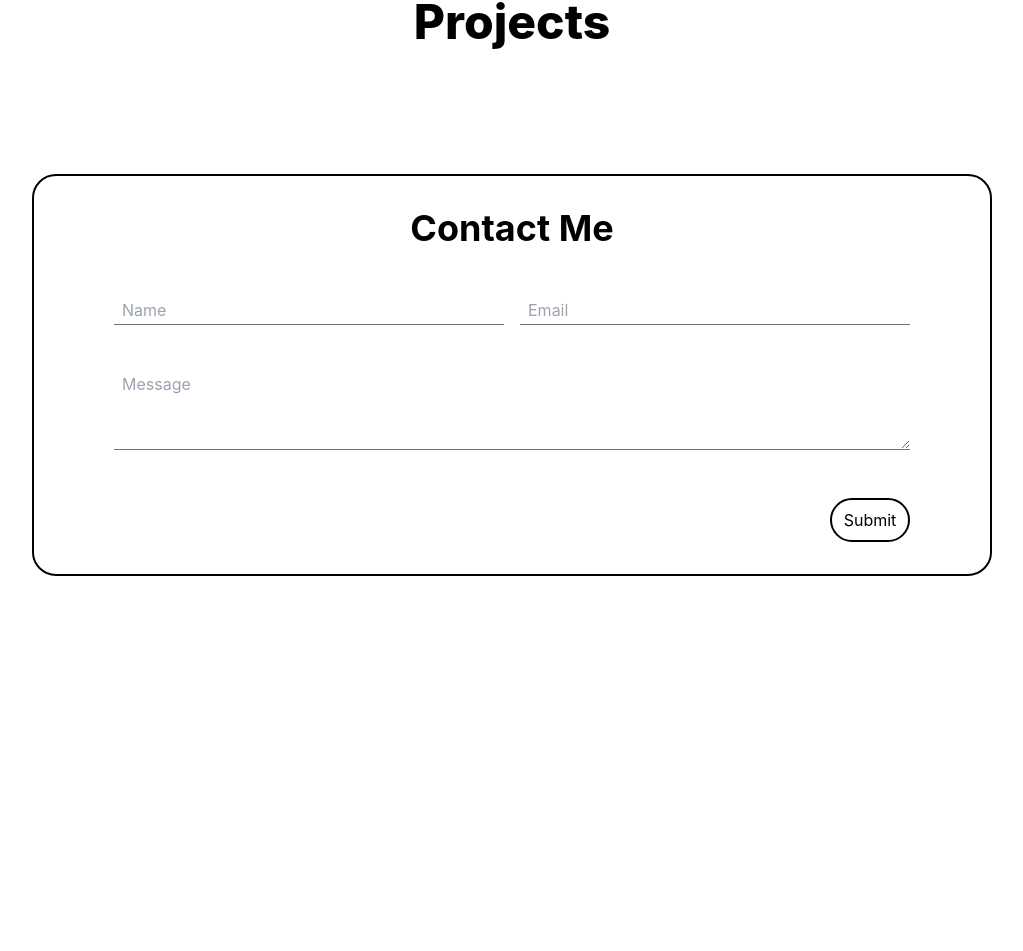
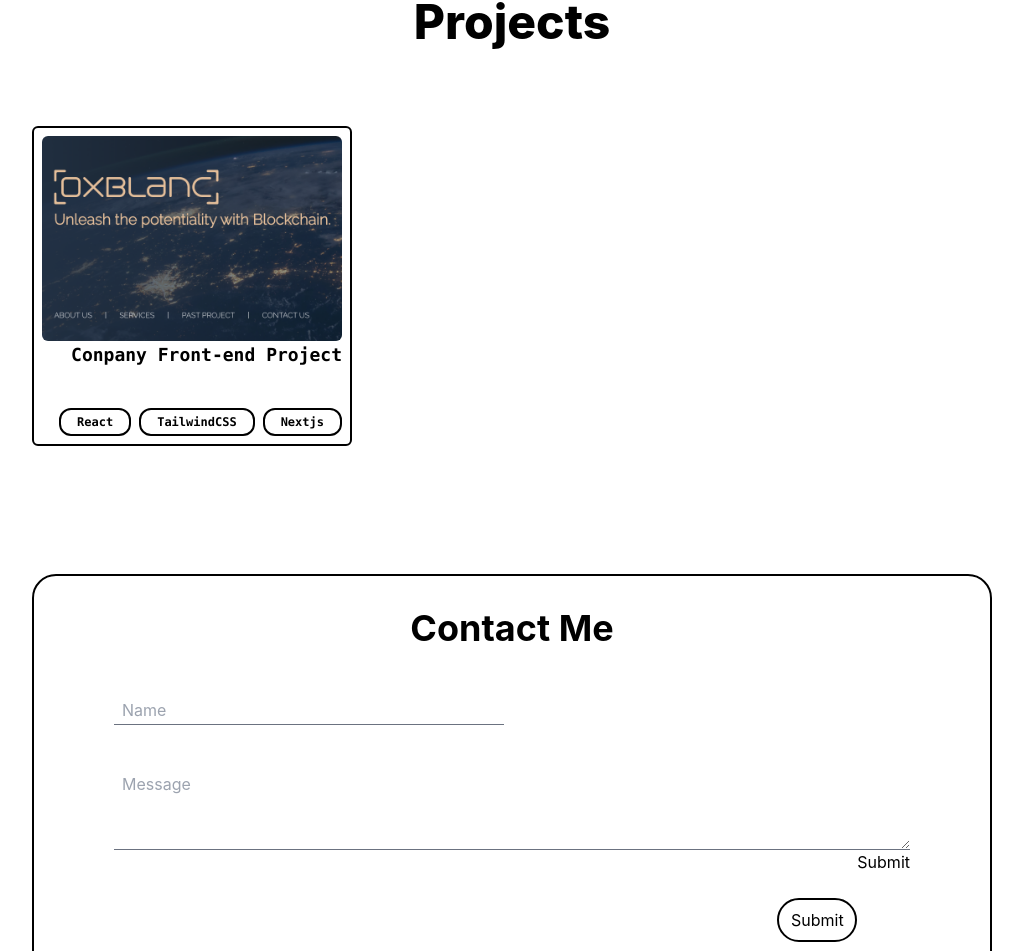
Before and after one commit to timothylam1228/Portfolio, a React (Create React App) app: page / in a window 1280 px wide. Shown: the part 2739-3690 px from the top of the page, without its empty margins (128-1151 px from the left). Before the commit the page ends 3363 px from the top, so only its background shows below. Built offline with nearby package versions, Linux system fonts and the light colour scheme.

Commit message:
update project and email

```diff
--- a/src/components/Chips.jsx
+++ b/src/components/Chips.jsx
@@ -1,9 +1,8 @@
 const Chips = (props) => {
-    const { title, color, className,textClassName } = props;
+    const { title, className, textClassName } = props;
     return (
-        <div className={`rounded-xl border-2 flex font-bold text-white border-black hover:bg-gray-400 cursor-pointer transition-all ${className}`}>
+        <div className={`rounded-xl border-2 flex font-bold text-white border-black cursor-pointer transition-all ${className}`}>
             {/* hover enlarge */}
-
             <div className={` font-mono px-4 py-1 flex-wrap ${textClassName}`}>
                 {title}
             </div>
--- a/src/components/Contact.jsx
+++ b/src/components/Contact.jsx
@@ -1,6 +1,11 @@
 import Container from "./Container";
+import { useState } from "react";
+const Contact = () => {
 
-const Contact = () => {
+    const [email, setEmail] = useState("")
+    const [message, setMessage] = useState("")
+    const [name, setName] = useState("")
+
     return (
         <Container>
             <div id="contact" className="flex flex-col border-2 border-black w-full py-8 rounded-3xl">
@@ -8,14 +13,20 @@ const Contact = () => {
                     <h1 className="text-4xl font-bold">Contact Me</h1>
                     <form className="flex flex-col pt-12">
                         <div className="grid grid-rows-2 grid-cols-2 gap-4">
-                            <input className="border-b border-gray-500 appearance-none bg-transparent w-full text-gray-700 mr-3 py-1 px-2 leading-tight focus:outline-none" type="text" placeholder="Name" aria-label="Full name"></input>
-                            <input className="border-b border-gray-500 appearance-none bg-transparent w-full text-gray-700 mr-3 py-1 px-2 leading-tight focus:outline-none" type="text" placeholder="Email" aria-label="Email"></input>
+                            <input onChange={(e) => { setName(e.target.value) }} className="border-b border-gray-500 appearance-none bg-transparent w-full text-gray-700 mr-3 py-1 px-2 leading-tight focus:outline-none" type="text" placeholder="Name" aria-label="Full name"></input>
+                            {/* <input onChange={setEmail} className="border-b border-gray-500 appearance-none bg-transparent w-full text-gray-700 mr-3 py-1 px-2 leading-tight focus:outline-none" type="text" placeholder="Email" aria-label="Email"></input> */}
                         </div>
-                        <textarea id="message" name="message" className=" h-20 border-b border-gray-500 appearance-none bg-transparent w-full text-gray-700 mr-3 py-1 px-2 leading-tight focus:outline-none" placeholder="Message" aria-label="Message" />
+                        <textarea onChange={(e) => { setMessage(e.target.value) }} id="message" name="message" className=" h-20 border-b border-gray-500 appearance-none bg-transparent w-full text-gray-700 mr-3 py-1 px-2 leading-tight focus:outline-none" placeholder="Message" aria-label="Message" />
                         <div className="flex justify-end">
                             <button type="submit" className="mt-12 py-2 w-20 items-end flex justify-center border-2 border-black rounded-3xl hover:border-grey-400 hover:bg-black hover:text-white transition-all duration-300">Submit</button>
+                            <a href={`mailto:timothylam1228@gmail.com?subject=Enquire from ${name}&body=${message}`}>Submit</a>
                         </div>
                     </form>
+
+                    {/*create a form that send email to me */}
+
+
+
                 </div>
             </div>
         </Container>
--- a/src/components/Project.jsx
+++ b/src/components/Project.jsx
@@ -1,16 +1,31 @@
 import Container from "./Container";
+import Project1 from "../assets/project/0xblanc.png"
+import Chips from "./Chips";
 const Project = ({ project }) => {
 
     const projects = [{
         name: "0xblanc",
+        preview: Project1,
+        description: "A front-end project",
+        skills: ["React", "TailwindCSS", "Nextjs"]
     }]
     return (
         <Container>
             <div id="projects" className='group text-black transition-all duration-300 ease-in-out'>
                 <h2 className=' font-extrabold text-5xl bg-left-bottom bg-gradient-to-r from-black to-white bg-[length:0%_2px] bg-no-repeat group-hover:bg-[length:100%_2px] transition-all duration-500 ease-out'>Projects</h2>
             </div>
-            <div>
-                <div></div>
+            <div className="mt-20">
+                {projects.map((project, index) => (
+                    <div className=" backdrop-blur-lg aspect-square border-2 border-black p-2 w-80 rounded-md relative">
+                        <img src={project.preview} alt={project.name} className=" rounded-md" />
+                        <a href="https://0xblanc.io/" target="_blank" rel="noreferrer" className="flex text-lg justify-end font-bold font-mono">Conpany Front-end Project</a>
+                        <div className="flex flex-row mt-2 gap-2 flex-wrap absolute bottom-2 right-2">
+                            {project.skills.map((skill, index) => (
+                                <Chips key={`project-${index}`} title={skill} className=" w-fit bg-white hover:bg-black" textClassName="text-black hover:text-white font-sm text-xs" />
+                            ))}
+                        </div>
+                    </div>
+                ))}
             </div>
         </Container>
     )
```
Also changed, not shown: src/assets/project/0xblanc.png (added).
